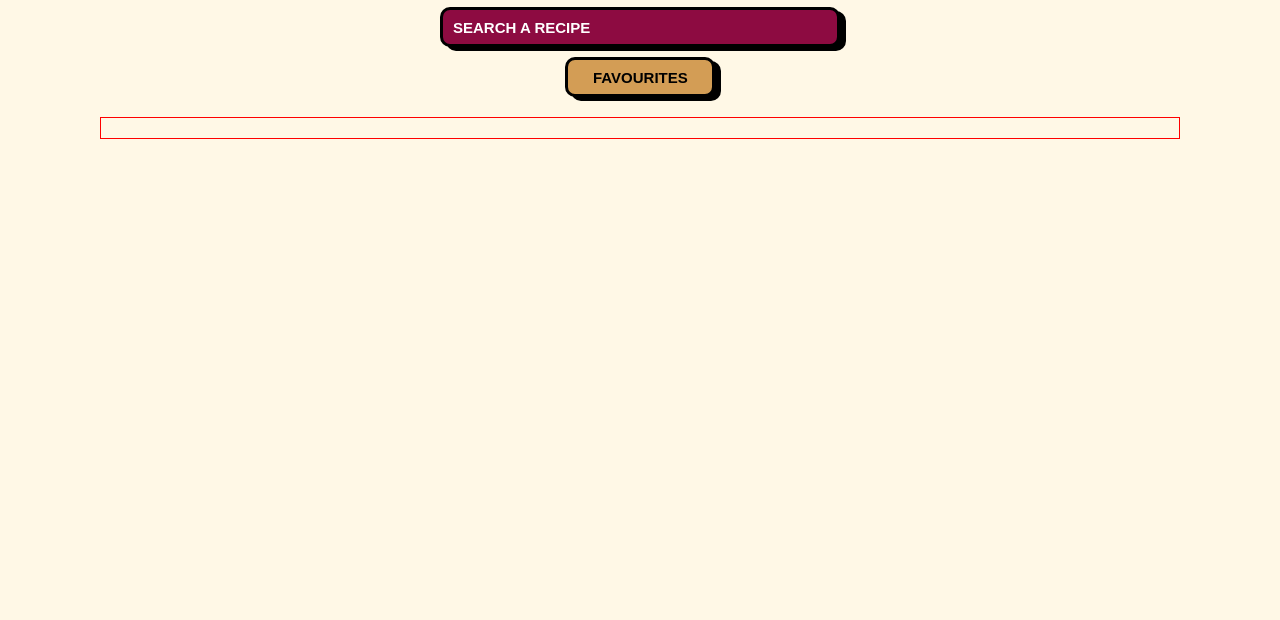
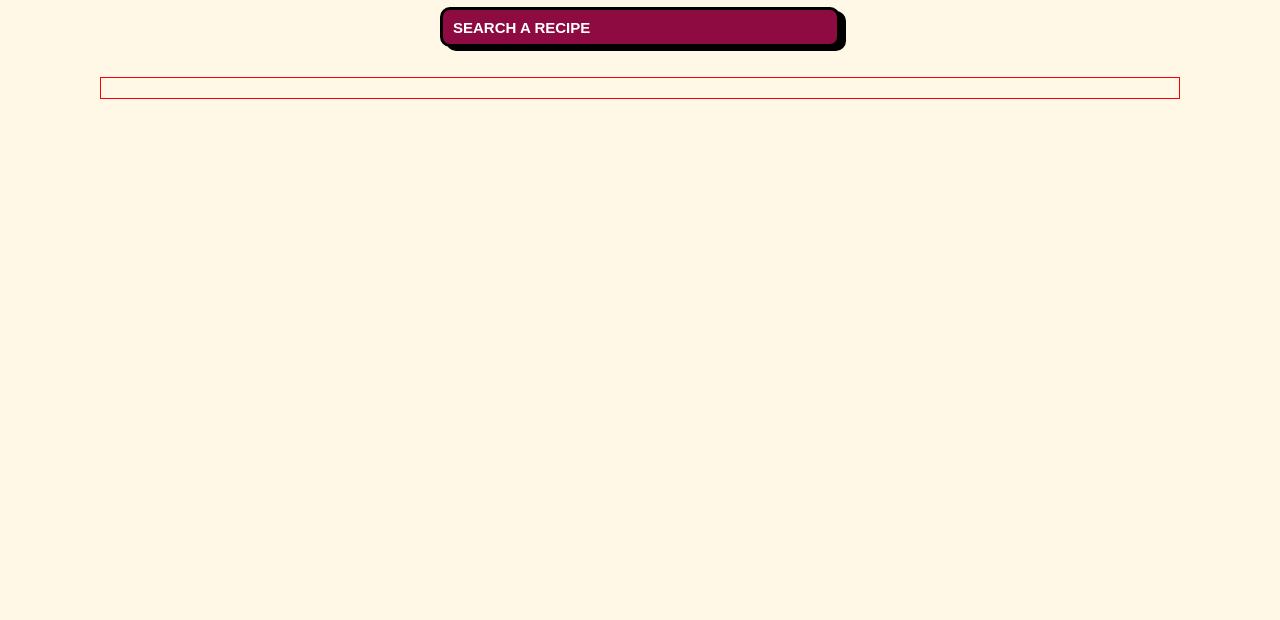
Before and after one commit to NitinDogra007/recipe_finder, a plain HTML site: page index.html in a window 1280 px wide. Shown: the part 180-800 px from the top of the page. Drawn offline with Linux system fonts and the light colour scheme; a web font is replaced by a local one.

Commit message:
remove favourites

```diff
--- a/index.html
+++ b/index.html
@@ -18,7 +18,6 @@
 			</div>
 
 			<input id="search" type="text" placeholder="SEARCH A RECIPE" />
-			<button class="btn">FAVOURITES</button>
 		</header>
 		<main>
 			<section class="recipes"></section>
```
